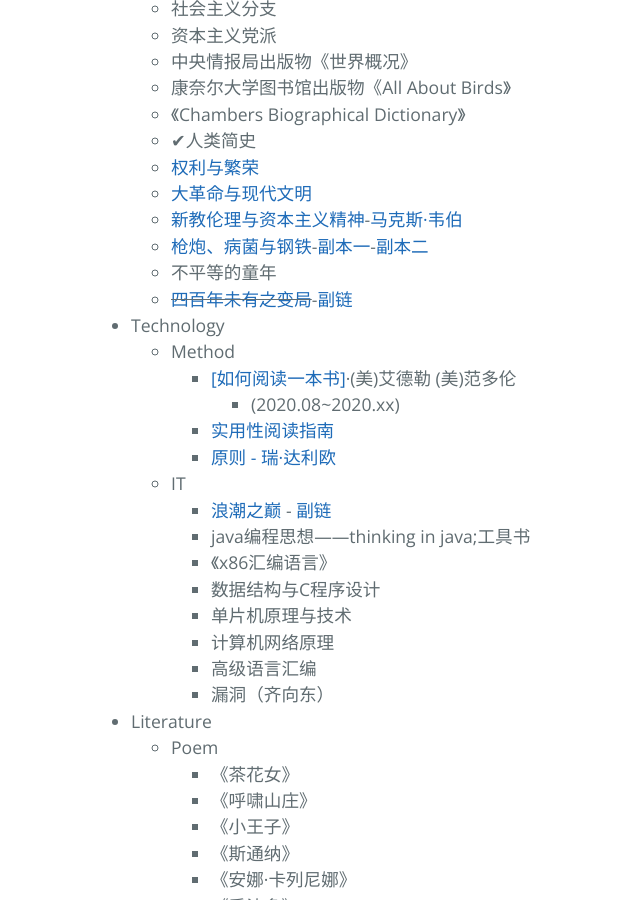
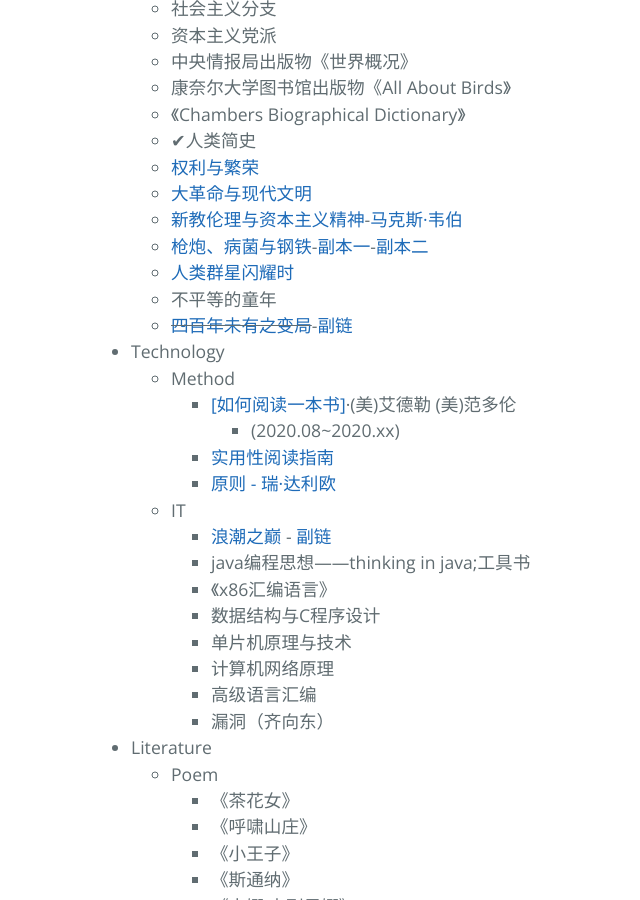
Before and after one commit to AmbroseRen/test, a Jekyll site: the page built from Library/BookListsOne.md, in a window 1280 px wide and 900 px high, scrolled down 1739 px. Shown: the whole window, without its empty margins (133-773 px from the left). Built offline with Jekyll 4.4.1, drawn with Linux system fonts in a browser that asks for light colours; our own code applies the rules of GitHub Pages for plain Markdown files; the repository's description, which GitHub fills in, is left out.

Commit message:
Update BookListsOne.md

```diff
--- a/Library/BookListsOne.md
+++ b/Library/BookListsOne.md
@@ -105,6 +105,7 @@
              <li><a href="https://cdn.jsdelivr.net/gh/AmbroseRen/test@master/Library/History/大革命与现代文明_13083578.pdf">大革命与现代文明</a></li>
              <li><a href="https://cdn.jsdelivr.net/gh/AmbroseRen/test@master/Library/History/新教伦理与资本主义精神【马克思·韦伯】.pdf">新教伦理与资本主义精神</a>-<a href="https://zh.wikipedia.org/zh-cn/%E9%A9%AC%E5%85%8B%E6%96%AF%C2%B7%E9%9F%A6%E4%BC%AF">马克斯·韦伯</a></li>
             <li><a href="https://cdn.jsdelivr.net/gh/AmbroseRen/Picture@master/book/History/贾雷德·戴蒙德：枪炮、病菌与钢铁——人类社会的命运.pdf">枪炮、病菌与钢铁</a>-<a href="http://archive.keyllo.com/F-%E5%8F%91%E7%8E%B0/%E6%9E%AA%E7%82%AE%E7%97%85%E8%8F%8C%E4%B8%8E%E9%92%A2%E9%93%81.pdf">副本一</a>-<a href="http://www.wnllxx.org/down/%E6%9E%AA%E7%82%AE%E3%80%81%E7%97%85%E8%8F%8C%E4%B8%8E%E9%92%A2%E9%93%81%EF%BC%9A%E4%BA%BA%E7%B1%BB%E7%A4%BE%E4%BC%9A%E7%9A%84%E5%91%BD%E8%BF%90%EF%BC%88%E7%BE%8E%EF%BC%89%E8%B4%BE%E9%9B%B7%E5%BE%B7%C2%B7%E6%88%B4%E8%92%99%E5%BE%B7.pdf">副本二</a></li>
+             <li><a href="https://cdn.jsdelivr.net/gh/AmbroseRen/Picture@master/book/History/读客经典文库：人类群星闪耀时（14个改变人类命运的天才，14个影响人类文明的瞬间！全新彩插导读详注版）.pdf">人类群星闪耀时</a></li>
              <li>不平等的童年</li>
             <li><del><a href="http://www.yiquhai.com/content/22314.html">四百年未有之变局</a></del>-<a href="http://cn.epubee.com/files.aspx">副链</a></li>
         </ul>
```
